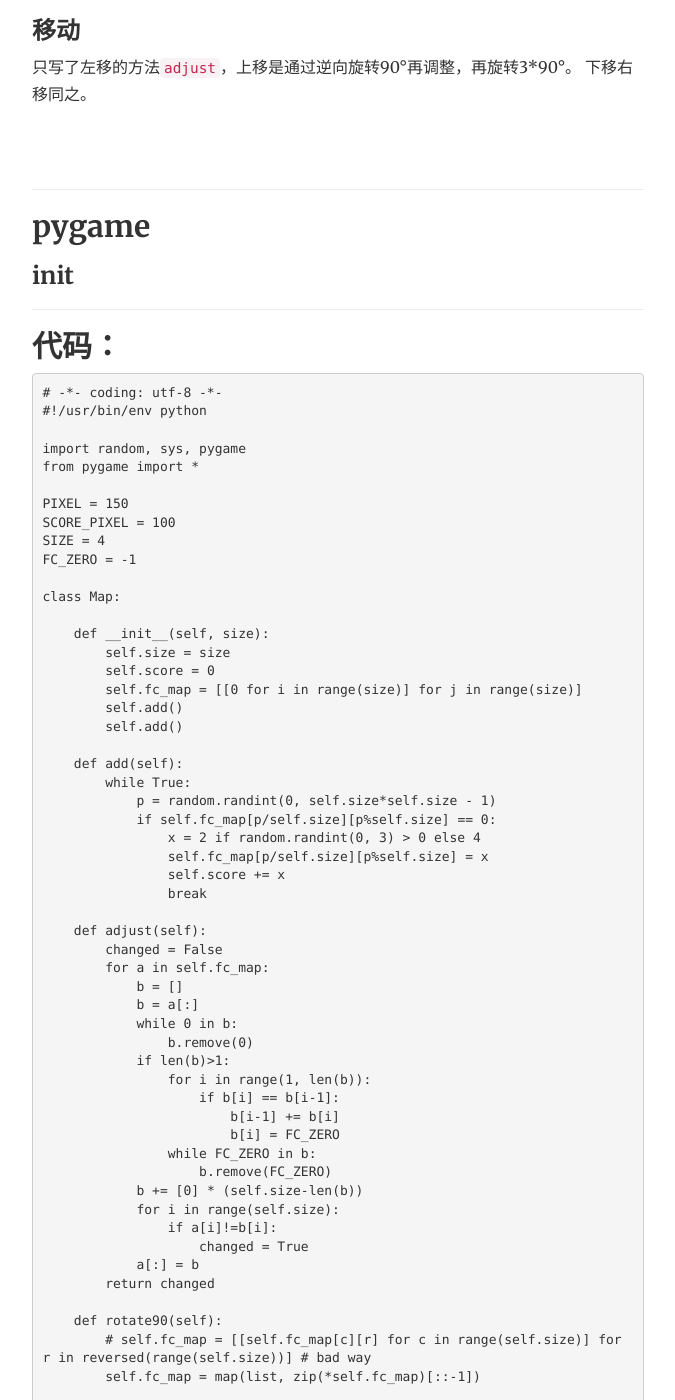
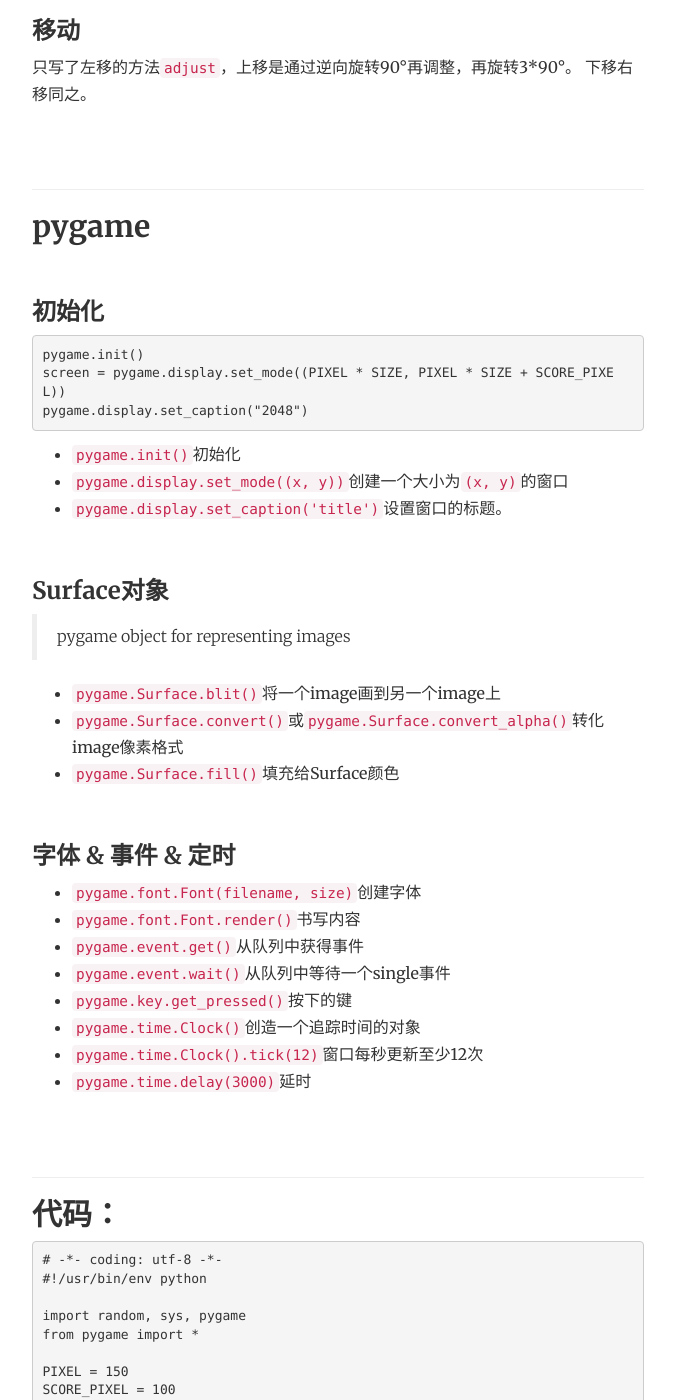
Before and after one commit to FaiChou/faichou.github.io, a Jekyll site: the page built from _posts/2016-05-03-Python的2048之旅.md, in a window 1280 px wide and 1400 px high, scrolled down 2040 px. Shown: the whole window, without its empty margins (302-977 px from the left). Built offline with Jekyll 4.4.1, drawn with Linux system fonts in a browser that asks for light colours; comment, search, counter and statistics services are not loaded.

Commit message:
Update 2016-05-03-Python的2048之旅.md

````diff
--- a/_posts/2016-05-03-Python的2048之旅.md
+++ b/_posts/2016-05-03-Python的2048之旅.md
@@ -124,7 +124,46 @@
 
 ## pygame
 
-### init
+<br />
+
+### 初始化
+
+```
+pygame.init()
+screen = pygame.display.set_mode((PIXEL * SIZE, PIXEL * SIZE + SCORE_PIXEL))
+pygame.display.set_caption("2048")
+```
+
+- `pygame.init()`初始化
+- `pygame.display.set_mode((x, y))`创建一个大小为`(x, y)`的窗口
+- `pygame.display.set_caption('title')`设置窗口的标题。
+
+<br />
+
+### Surface对象
+
+>pygame object for representing images
+
+- `pygame.Surface.blit()`将一个image画到另一个image上
+- `pygame.Surface.convert()`或`pygame.Surface.convert_alpha()`转化image像素格式
+- `pygame.Surface.fill()`填充给Surface颜色
+
+<br />
+
+### 字体 & 事件 & 定时
+
+- `pygame.font.Font(filename, size)`创建字体
+- `pygame.font.Font.render()`书写内容
+- `pygame.event.get()`从队列中获得事件
+- `pygame.event.wait()`从队列中等待一个single事件
+- `pygame.key.get_pressed()`按下的键
+- `pygame.time.Clock()`创造一个追踪时间的对象
+- `pygame.time.Clock().tick(12)`窗口每秒更新至少12次
+- `pygame.time.delay(3000)`延时
+
+
+<br />
+<br />
 
 ---
 
````
